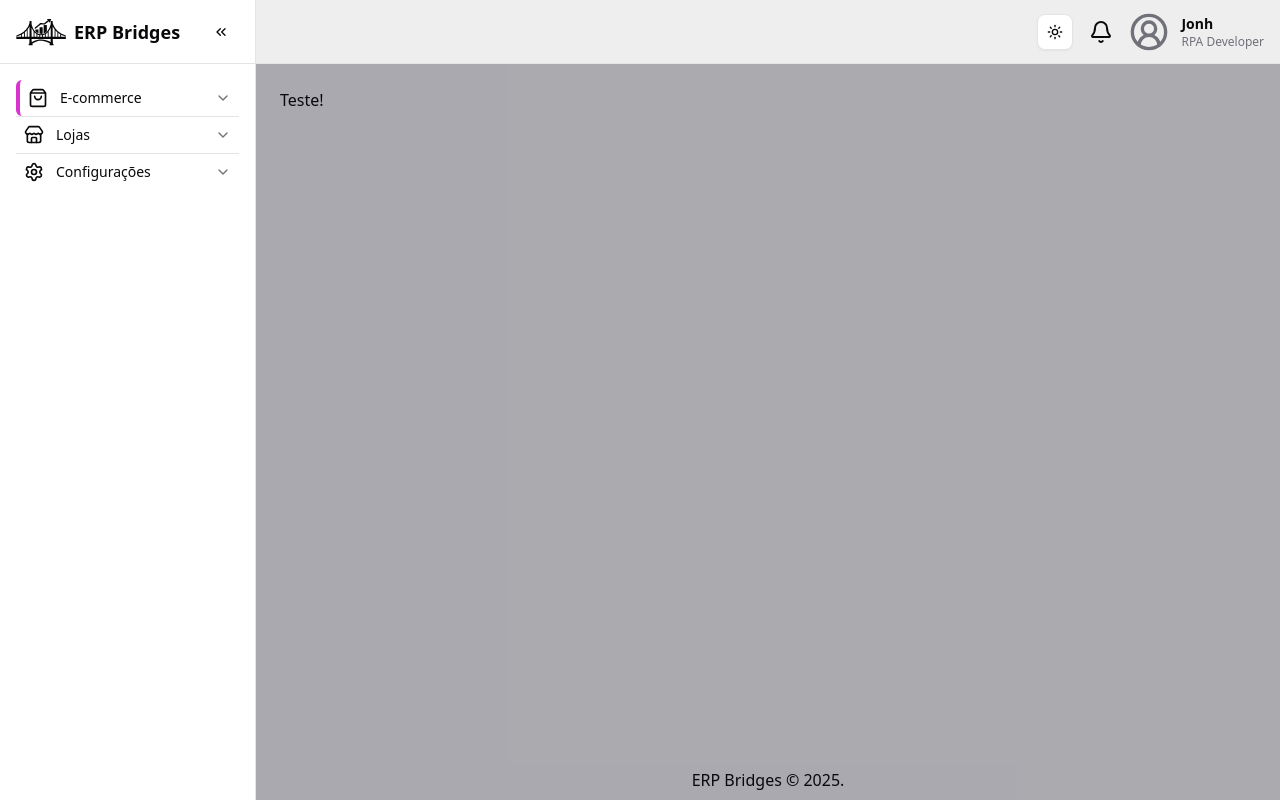
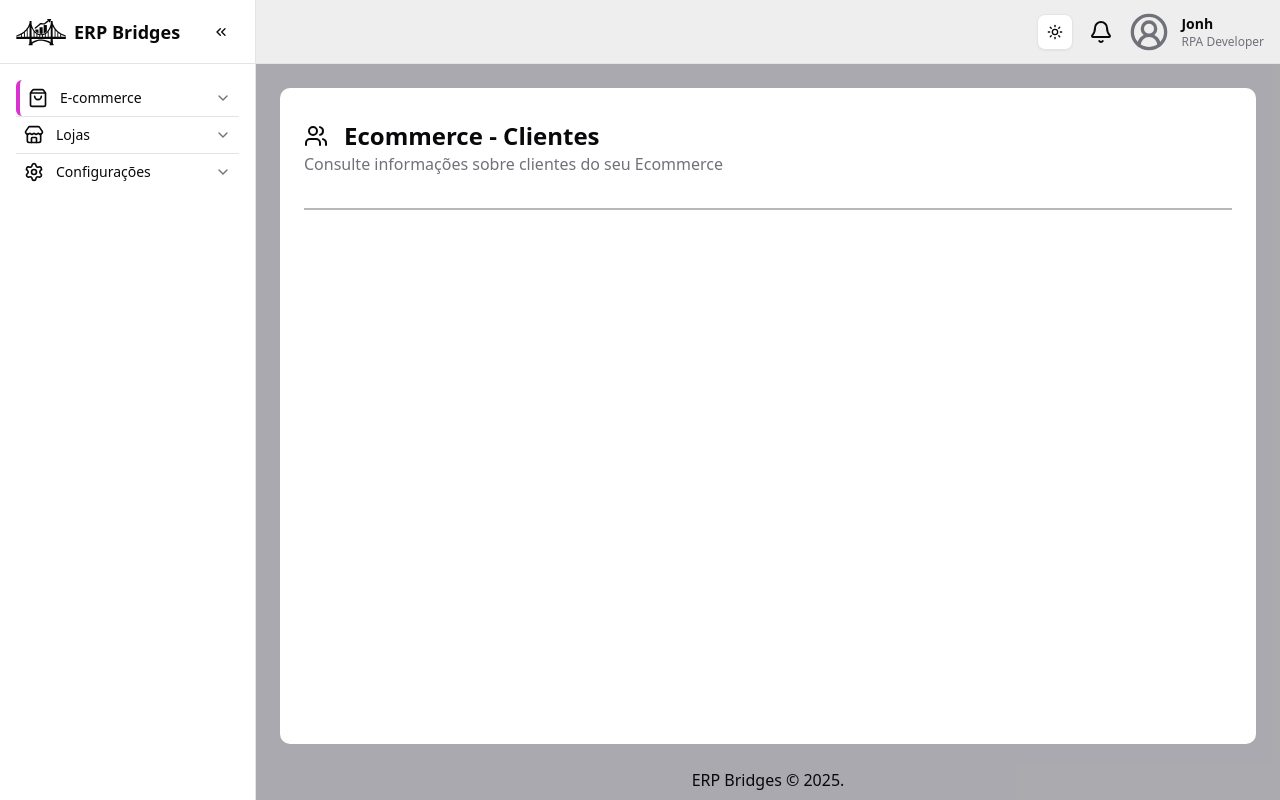
Before and after one commit to Kaironn2/erp-bridges-frontend, a Next.js app: page /ecommerce/customers in a window 1280 px wide. Built offline with nearby package versions, Linux system fonts and the light colour scheme.

Commit message:
feat: ecommerce customers page

```diff
--- a/src/app/(main)/ecommerce/customers/page.tsx
+++ b/src/app/(main)/ecommerce/customers/page.tsx
@@ -1,3 +1,23 @@
+import { PageTitle } from '@/components/commom/PageTitle';
+import clsx from 'clsx';
+import { Users } from 'lucide-react';
+import { Metadata } from 'next';
+
+export const metadata: Metadata = {
+  title: 'Ecommerce - Clientes',
+};
+
 export default function CustomersPage() {
-  return <h1>Teste!</h1>;
+  return (
+    <div className={clsx('h-full rounded-lg bg-card', 'px-6 pt-8')}>
+      <PageTitle
+        icon={<Users />}
+        title="Ecommerce - Clientes"
+        description="Consulte informações sobre clientes do seu Ecommerce"
+      />
+      <div className="border-y border-muted/50 dark:border-muted-foreground/50 mt-8">
+        <div></div>
+      </div>
+    </div>
+  );
 }
```
